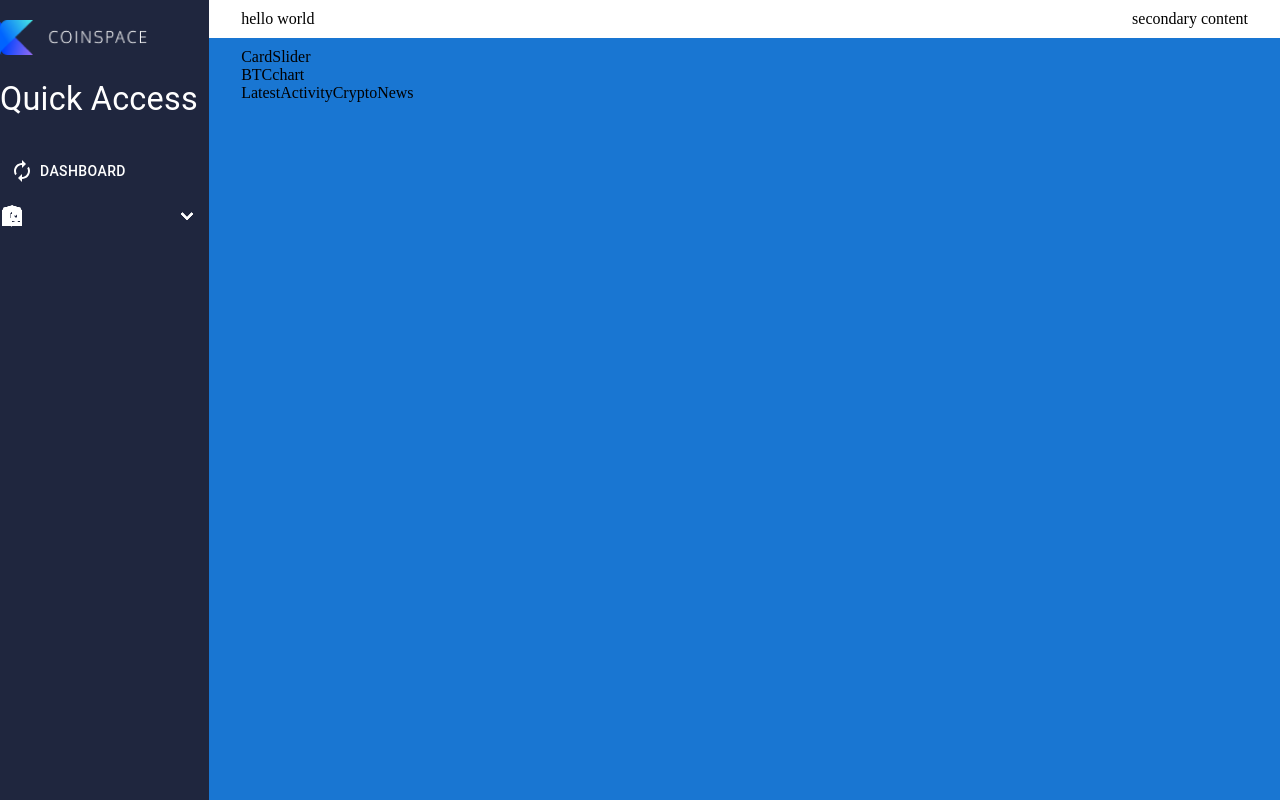
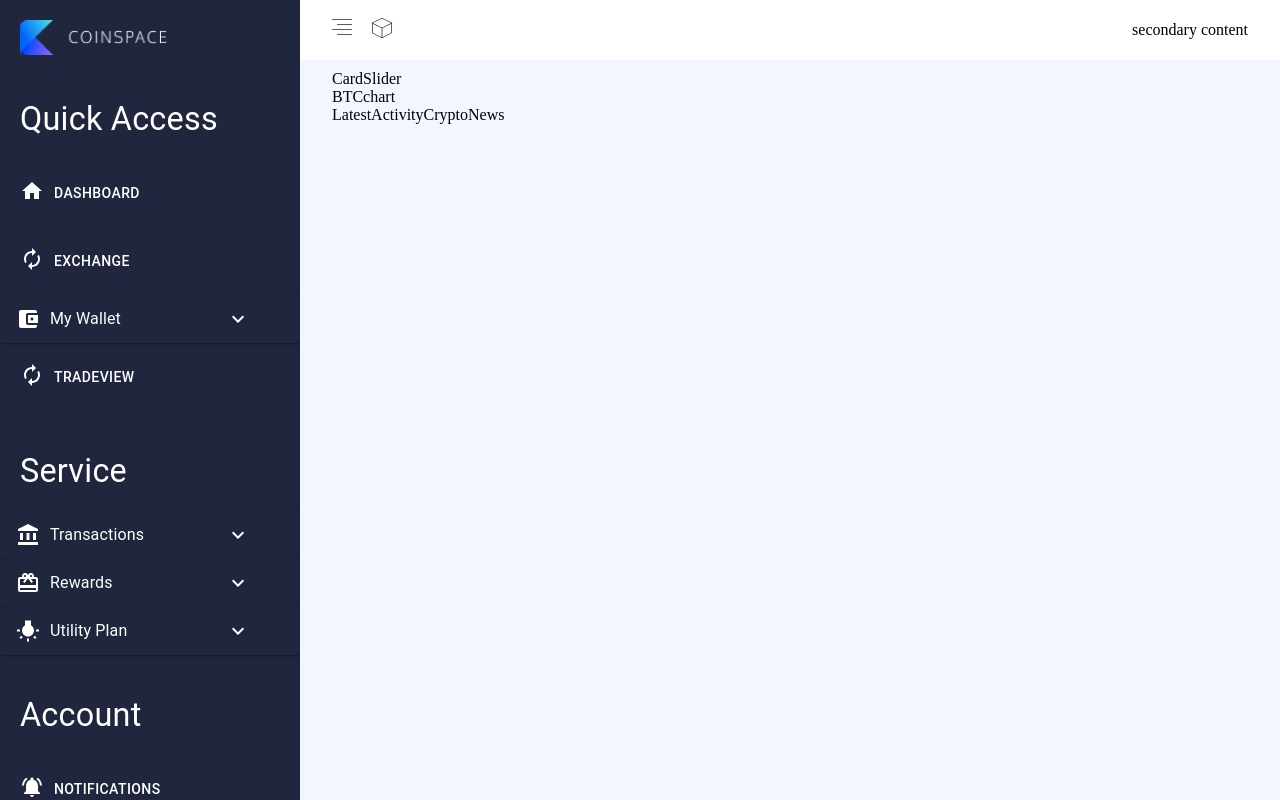
Before and after one commit to neharadialcode/material-ui-dashboard, a Next.js app: page / in a window 1280 px wide. Built offline with nearby package versions, Linux system fonts and the light colour scheme.

Commit message:
sidebar content added

```diff
--- a/components/Dashboard.jsx
+++ b/components/Dashboard.jsx
@@ -2,13 +2,16 @@ import { Box } from "@mui/material";
 import Header from "./Header";
 import Sidebar from "./Sidebar";
 import ScrollableContent from "./ScrollableContent";
+import { useState } from "react";
 
 const Dashboard = () => {
+  const [sideBarOpen, setSidebarOpen] = useState(false);
+
   return (
     <Box sx={{ p: 0, display: "flex", height: "100vh", overflow: "hidden" }}>
-      <Sidebar />
-      <Box sx={{ bgcolor: "primary.main", width: "100%" }}>
-        <Header />
+      <Sidebar sideBarOpen={sideBarOpen} />
+      <Box sx={{ bgcolor: "color.lightBlue", width: "100%" }}>
+        <Header setSidebarOpen={setSidebarOpen} />
         <ScrollableContent />
       </Box>
     </Box>
--- a/components/Dropdown.jsx
+++ b/components/Dropdown.jsx
@@ -3,14 +3,21 @@ import TreeView from "@mui/lab/TreeView";
 import TreeItem from "@mui/lab/TreeItem";
 import ExpandMoreIcon from "@mui/icons-material/ExpandMore";
 import ChevronRightIcon from "@mui/icons-material/ChevronRight";
-import { Box, Button } from "@mui/material";
+import {
+  Accordion,
+  AccordionDetails,
+  AccordionSummary,
+  Box,
+  Button,
+  Typography,
+} from "@mui/material";
 import AutorenewIcon from "@mui/icons-material/Autorenew";
 import AccountBalanceWalletIcon from "@mui/icons-material/AccountBalanceWallet";
 import AccountBalanceIcon from "@mui/icons-material/AccountBalance";
 import CardGiftcardIcon from "@mui/icons-material/CardGiftcard";
 import WbIncandescentIcon from "@mui/icons-material/WbIncandescent";
 
-const Dropdown = ({ id }) => {
+const Dropdown = ({ value }) => {
   const [open, setOpen] = useState(false);
   const handleClick = () => {
     if (open) {
@@ -19,36 +26,8 @@ const Dropdown = ({ id }) => {
       setOpen(true);
     }
   };
-  const dropdownData = [
-    {
-      name: "first",
-      content: ["one", "Two", "Three", "Four", "Five", "Six"],
-      icon: <AutorenewIcon />,
-    },
-    {
-      name: "second",
-      content: ["second", "Two", "Three", "Four", "Five", "Six"],
-      icon: <AccountBalanceWalletIcon />,
-    },
-    {
-      name: "third",
-      content: ["third", "Two", "Three", "Four", "Five", "Six"],
-      icon: <AccountBalanceIcon />,
-    },
-    {
-      name: "third",
-      content: ["third", "Two", "Three", "Four", "Five", "Six"],
-      icon: <CardGiftcardIcon />,
-    },
-    {
-      name: "third",
-      content: ["third", "Two", "Three", "Four", "Five", "Six"],
-      icon: <WbIncandescentIcon />,
-    },
-  ];
+
   return (
-    <>
-      {dropdownData.splice(id, 1).map((obj, i) => (
     <>
       <Box
         sx={{
@@ -56,62 +35,49 @@ const Dropdown = ({ id }) => {
           zIndex: 1,
         }}
       >
+        <Accordion
+          sx={{ backgroundColor: "color.black", color: "color.white" }}
+          onClick={handleClick}
+        >
+          <AccordionSummary
+            expandIcon={<ExpandMoreIcon sx={{ color: "color.white" }} />}
+            aria-controls="panel1bh-content"
+            id="panel1bh-header"
+            color="color.white"
+            className={` ${open && "active_option"} sidebar_item`}
+            sx={{ paddingRight: "50px" }}
+          >
             <Button
               sx={{
                 color: "color.white",
-                padding: 0,
-                position: "absolute",
-                left: "0px",
-                top: "0px",
+                padding: "0 10px 0 0 ",
                 minWidth: "auto",
+                position: "relative",
                 zIndex: 0,
               }}
             >
-              {obj.icon}
+              {value.icon}
             </Button>
-            <TreeView
-              aria-label="file system navigator"
+            <Typography sx={{ color: "color.white" }}>{value.name}</Typography>
+          </AccordionSummary>
+          <AccordionDetails sx={{ padding: "0" }}>
+            {value.content.map((item, index) => (
+              <Typography
                 sx={{
-                overflowY: "auto",
-                overflowX: "hidden",
-                color: "color.white",
-                width: "100%",
-                zIndex: 1,
-                display: "block",
+                  margin: "0px 0px 0px 50px",
+                  padding: "10px 10px 10px 10px",
+                  "&&:hover": {
+                    background: "rgba(255, 255, 255, 0.072)",
+                  },
+                  cursor: "pointer",
                 }}
               >
-              <TreeItem
-                onClick={handleClick}
-                nodeId="1"
-                label={obj.name}
-                sx={{ position: "relative", zIndex: 2, padding: "0 0 0 0" }}
-              >
-                {obj.content.map((item, index) => (
-                  <TreeItem
-                    style={{ padding: 0 }}
-                    key={index}
-                    nodeId="2"
-                    label={item}
-                  />
+                {item}
+              </Typography>
             ))}
-              </TreeItem>
-            </TreeView>
-            <Button
-              variant="text"
-              sx={{
-                color: "color.white",
-                padding: "0 0 0 0",
-                position: "absolute",
-                right: "10px",
-                top: "0px",
-                minWidth: "auto",
-              }}
-            >
-              {open ? <ChevronRightIcon /> : <ExpandMoreIcon />}
-            </Button>
+          </AccordionDetails>
+        </Accordion>
       </Box>
-        </>
-      ))}
     </>
   );
 };
--- a/components/Header.jsx
+++ b/components/Header.jsx
@@ -1,18 +1,33 @@
 import { Box } from "@mui/material";
 import React from "react";
+import SearchTwoToneIcon from "@mui/icons-material/SearchTwoTone";
+import SettingsOutlinedIcon from "@mui/icons-material/SettingsOutlined";
+import CampaignOutlinedIcon from "@mui/icons-material/CampaignOutlined";
+import ChevronRightOutlinedIcon from "@mui/icons-material/ChevronRightOutlined";
+import ArrowBackIosOutlinedIcon from "@mui/icons-material/ArrowBackIosOutlined";
+import { BoxIcon, ToggleIcon } from "./Icons";
 
-const Header = () => {
+const Header = ({ setSidebarOpen }) => {
   return (
     <Box
       sx={{
         display: "flex",
         justifyContent: "space-between",
         padding: "10px 32px",
+        height: "40px",
         alignItems: "center",
-        backgroundColor: "white",
+        backgroundColor: "color.white",
       }}
     >
-      <Box>hello world</Box>
+      <Box
+        onClick={() => setSidebarOpen((prev) => !prev)}
+        sx={{ display: "flex" }}
+      >
+        <ToggleIcon />
+        <Box sx={{ padding: "0 20px" }}>
+          <BoxIcon />
+        </Box>
+      </Box>
       <Box>secondary content</Box>
     </Box>
   );
--- /dev/null
+++ b/components/Icons.jsx
@@ -0,0 +1,38 @@
+import React from "react";
+
+export const ToggleIcon = () => {
+  return (
+    <svg
+      width="20"
+      height="18"
+      viewBox="0 0 20 18"
+      fill="none"
+      xmlns="http://www.w3.org/2000/svg"
+    >
+      <path
+        fill-rule="evenodd"
+        clip-rule="evenodd"
+        d="M0.366667 0.9H19.6333C19.836 0.9 20 1.06909 20 1.27754C20 1.48599 19.836 1.65486 19.6333 1.65486H0.366667C0.164 1.65486 0 1.48622 0 1.27754C0 1.06886 0.164 0.9 0.366667 0.9ZM5.36667 6.0483H19.6333C19.836 6.0483 20 6.2174 20 6.42585C20 6.6343 19.836 6.80316 19.6333 6.80316H5.36667C5.164 6.80316 5 6.6343 5 6.42585C5 6.2174 5.164 6.0483 5.36667 6.0483ZM19.6333 11.1966H0.366667C0.164 11.1966 0 11.3655 0 11.5742C0 11.7826 0.164 11.9517 0.366667 11.9517H19.6333C19.836 11.9517 20 11.7826 20 11.5742C20 11.3655 19.836 11.1966 19.6333 11.1966ZM5.36667 16.3447H19.6333C19.836 16.3447 20 16.5136 20 16.7222C20 16.9309 19.836 17.1 19.6333 17.1H5.36667C5.164 17.1 5 16.9309 5 16.7222C5 16.5136 5.164 16.3447 5.36667 16.3447Z"
+        fill="#1F263E"
+      />
+    </svg>
+  );
+};
+export const BoxIcon = () => {
+  return (
+    <svg
+      width="20"
+      height="20"
+      viewBox="0 0 20 20"
+      fill="none"
+      xmlns="http://www.w3.org/2000/svg"
+    >
+      <path
+        fill-rule="evenodd"
+        clip-rule="evenodd"
+        d="M19.5536 4.4776L10.7581 0.153166C10.3421 -0.0510554 9.65839 -0.0510554 9.24231 0.153166L0.446589 4.4776C0.162951 4.61671 0 4.83982 0 5.08937C0 5.09293 0.00113003 5.09626 0.00113003 5.10004V14.2542C0.00113003 14.7516 0.339688 15.2987 0.788311 15.5269L9.24186 19.8349C9.45815 19.9447 9.7289 20 9.99989 20C10.2711 20 10.5421 19.9447 10.7581 19.8344L19.211 15.5273C19.6599 15.2989 19.9982 14.7518 19.9982 14.2542V5.10804C19.9984 5.1016 20 5.09582 20 5.08937C20.0002 4.83982 19.8373 4.61671 19.5536 4.4776ZM9.63715 19.2262C9.61613 19.218 9.59466 19.2107 9.5759 19.2013L1.1219 14.8933C0.919169 14.7898 0.727289 14.4798 0.727289 14.2545V5.83982L9.24231 10.0256C9.3578 10.082 9.49273 10.1231 9.63715 10.1502V19.2262ZM9.56686 9.38714L0.824698 5.08938L9.56686 0.791609C9.77885 0.687609 10.2214 0.687609 10.4334 0.791609L19.1755 5.08938L10.4334 9.38714C10.2214 9.49114 9.77885 9.49114 9.56686 9.38714ZM19.2725 14.2545C19.2725 14.4798 19.0804 14.7902 18.8774 14.8938L10.4241 19.2007C10.4056 19.2104 10.3839 19.2176 10.3631 19.2253V10.1502C10.5075 10.1234 10.6424 10.082 10.7579 10.0256L19.2725 5.83982V14.2545Z"
+        fill="#1F263E"
+      />
+    </svg>
+  );
+};
--- /dev/null
+++ b/components/SideBarCommonBtn.jsx
@@ -0,0 +1,35 @@
+import { Box, Button } from "@mui/material";
+import React from "react";
+
+const SideBarCommonBtn = ({ icon, title }) => {
+  return (
+    <Box
+      className="sidebar_item"
+      sx={{ display: "flex", alignItems: "center" }}
+    >
+      <Box
+        sx={{
+          position: "relative",
+          color: "color.white",
+          padding: "0 10px 0 0 ",
+        }}
+      >
+        {icon}
+      </Box>
+
+      <Button
+        sx={{
+          width: "100%",
+          display: "flex",
+          padding: "0px",
+          justifyContent: "flex-start",
+          color: "color.white",
+        }}
+      >
+        {title}
+      </Button>
+    </Box>
+  );
+};
+
+export default SideBarCommonBtn;
--- /dev/null
+++ b/components/SideBarText.jsx
@@ -0,0 +1,15 @@
+import { Typography } from "@mui/material";
+import React from "react";
+
+const SideBarText = ({ heading }) => {
+  return (
+    <Typography
+      variant="h4"
+      sx={{ color: "color.white", padding: "20px", marginTop: "20px" }}
+    >
+      {heading}
+    </Typography>
+  );
+};
+
+export default SideBarText;
--- a/components/Sidebar.jsx
+++ b/components/Sidebar.jsx
@@ -1,49 +1,85 @@
 import { Box, Button, Typography } from "@mui/material";
-import React from "react";
+import React, { useState } from "react";
 import Dropdown from "./Dropdown";
 import Image from "next/image";
 import AutorenewIcon from "@mui/icons-material/Autorenew";
+import AccountBalanceWalletIcon from "@mui/icons-material/AccountBalanceWallet";
+import AccountBalanceIcon from "@mui/icons-material/AccountBalance";
+import CardGiftcardIcon from "@mui/icons-material/CardGiftcard";
+import WbIncandescentIcon from "@mui/icons-material/WbIncandescent";
+import HomeIcon from "@mui/icons-material/Home";
+import SideBarCommonBtn from "./SideBarCommonBtn";
+import SideBarText from "./SideBarText";
+import NotificationsActiveIcon from "@mui/icons-material/NotificationsActive";
+import SettingsIcon from "@mui/icons-material/Settings";
+import HelpOutlineIcon from "@mui/icons-material/HelpOutline";
 
-const Sidebar = () => {
+const Sidebar = ({ sideBarOpen }) => {
+  const wallet = {
+    name: "My Wallet",
+    content: ["one", "Two", "Three", "Four", "Five", "Six"],
+    icon: <AccountBalanceWalletIcon />,
+  };
+  const transactions = {
+    name: "Transactions",
+    content: [
+      "Buy & Sell Coin",
+      "Deposit Yen",
+      "Withdraw Yen",
+      "Send Coin",
+      "Receive Coin",
+      "Deposit Coin",
+    ],
+    icon: <AccountBalanceIcon />,
+  };
+  const reward = {
+    name: "Rewards",
+    content: ["third", "Two", "Three", "Four", "Five", "Six"],
+    icon: <CardGiftcardIcon />,
+  };
+  const utility = {
+    name: "Utility Plan",
+    content: ["third", "Two", "Three", "Four", "Five", "Six"],
+    icon: <WbIncandescentIcon />,
+  };
   return (
     <Box
       sx={{
-        width: "250px",
+        minWidth: { lg: "300px" },
+        transition: "all .3s ease-in-out",
         bgcolor: "color.black",
-        color: "fontColor.abc",
+        color: "color.white",
         height: "100vh",
         padding: "20px 0px",
+        marginLeft: { lg: "0", sm: sideBarOpen ? "-100px" : "0" },
       }}
     >
-      <Image width={180} height={35} src="/assets/img/logo.png" />
+      <Box sx={{ padding: "0 20px 0 20px" }}>
+        <Image width={180} height={35} src="/assets/img/logo.png" />
+      </Box>
       <Box sx={{ overflow: "auto", height: "100%" }}>
-        <Typography
-          variant="h4"
-          sx={{ color: "color.white", padding: "20px 0" }}
-        >
-          Quick Access
-        </Typography>
-        <Box
-          className="sidebar_item"
-          sx={{ display: "flex", alignItems: "center" }}
-        >
-          <Button
-            sx={{
-              width: "100%",
-              display: "flex",
-              justifyContent: "flex-start",
-              padding: "0 0 0 30px",
-              color: "color.white",
-            }}
-          >
-            Dashboard
-          </Button>
-          <AutorenewIcon sx={{ position: "absolute", color: "color.white" }} />
+        <Box>
+          <SideBarText heading="Quick Access" />
+          <SideBarCommonBtn icon={<HomeIcon />} title="Dashboard" />
+          <SideBarCommonBtn icon={<AutorenewIcon />} title="Exchange" />
+          <Dropdown value={wallet} />
+          <SideBarCommonBtn icon={<AutorenewIcon />} title="Tradeview" />
         </Box>
-        <Dropdown id={0} />
-        <Dropdown id={1} />
-        <Dropdown id={2} />
-        <Dropdown id={3} />
+        <Box>
+          <SideBarText heading="Service" />
+          <Dropdown value={transactions} />
+          <Dropdown value={reward} />
+          <Dropdown value={utility} />
+        </Box>
+        <Box>
+          <SideBarText heading="Account" />
+          <SideBarCommonBtn
+            icon={<NotificationsActiveIcon />}
+            title="Notifications"
+          />
+          <SideBarCommonBtn icon={<SettingsIcon />} title="Settings" />
+          <SideBarCommonBtn icon={<HelpOutlineIcon />} title="FAQs" />
+        </Box>
       </Box>
     </Box>
   );
--- a/src/styles/globals.css
+++ b/src/styles/globals.css
@@ -2,7 +2,7 @@ body {
   margin: 0;
 }
 .sidebar_item {
-  padding: 20px 0px 20px 10px;
+  padding: 20px 20px 20px 20px;
   transition: all 0.3s ease-in-out;
   position: relative;
 }
@@ -28,3 +28,9 @@ body {
   padding: 20px 0px 20px 10px;
   transition: all 0.3s ease-in-out;
 }
+.css-o4b71y-MuiAccordionSummary-content {
+  margin: 0px !important;
+}
+.active_option {
+  background-color: rgba(255, 255, 255, 0.082);
+}
```
Also changed, not shown: 1 other file (tests, documents, lock files or other folders). Lines whose indentation alone changed are shown as unchanged.
